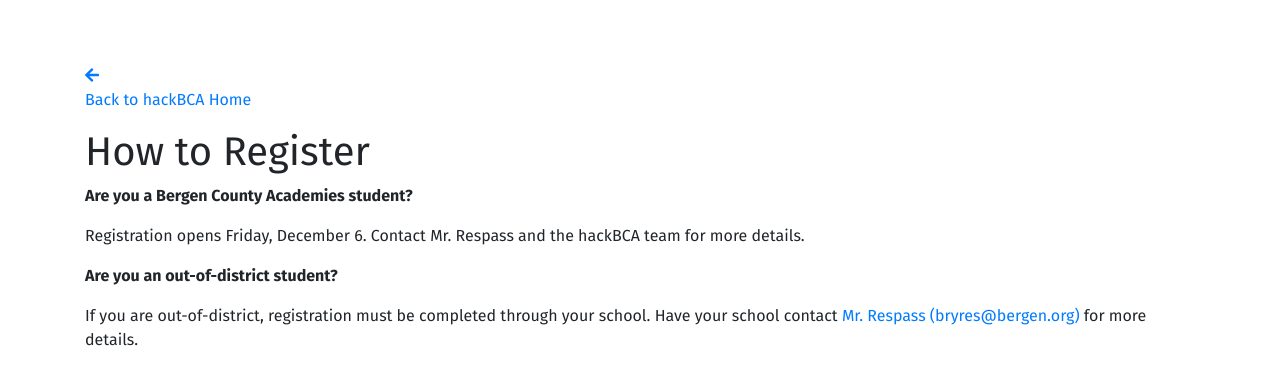
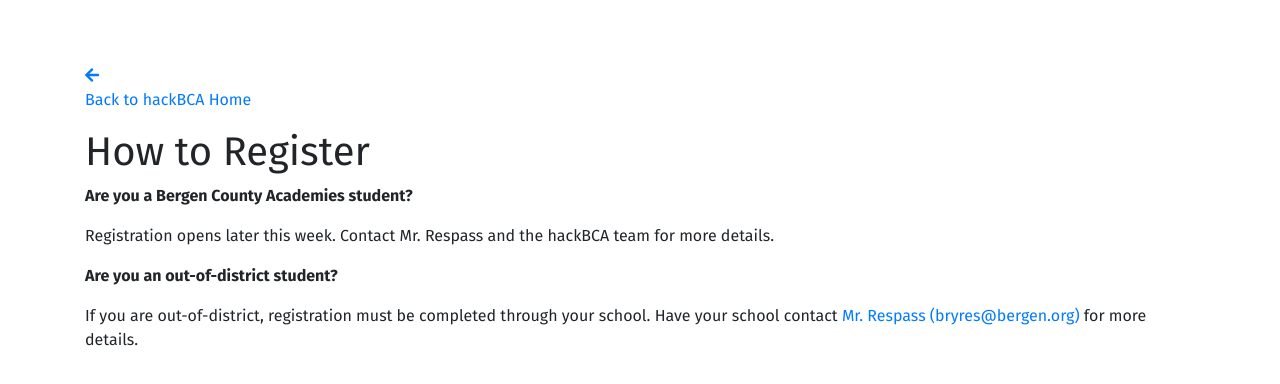
Before and after one commit to hackBCA/hackbcafive, a Next.js app: page /register in a window 1280 px wide. Shown: the top 384 px of the page. Built offline with nearby package versions, Linux system fonts and the light colour scheme.

Commit message:
Tweak website

```diff
--- a/pages/index.jsx
+++ b/pages/index.jsx
@@ -41,6 +41,7 @@
             .navigation-ul a {
                 color: white;
                 color: rgba(255, 255, 255, 0.8);
+                white-space: nowrap;
             }
 
             .navigation-ul a:hover {
--- a/pages/register.jsx
+++ b/pages/register.jsx
@@ -6,7 +6,7 @@
             <h1>How to Register</h1>
 
             <p><strong>Are you a Bergen County Academies student?</strong></p>
-            <p>Registration opens Friday, December 6. Contact Mr. Respass and the hackBCA team for more details.</p>
+            <p>Registration opens later this week. Contact Mr. Respass and the hackBCA team for more details.</p>
 
             <p><strong>Are you an out-of-district student?</strong></p>
             <p>If you are out-of-district, registration must be completed through your school. Have your school contact <a href="mailto:bryres@bergen.org">Mr. Respass (bryres@bergen.org)</a> for more details.</p>
```
